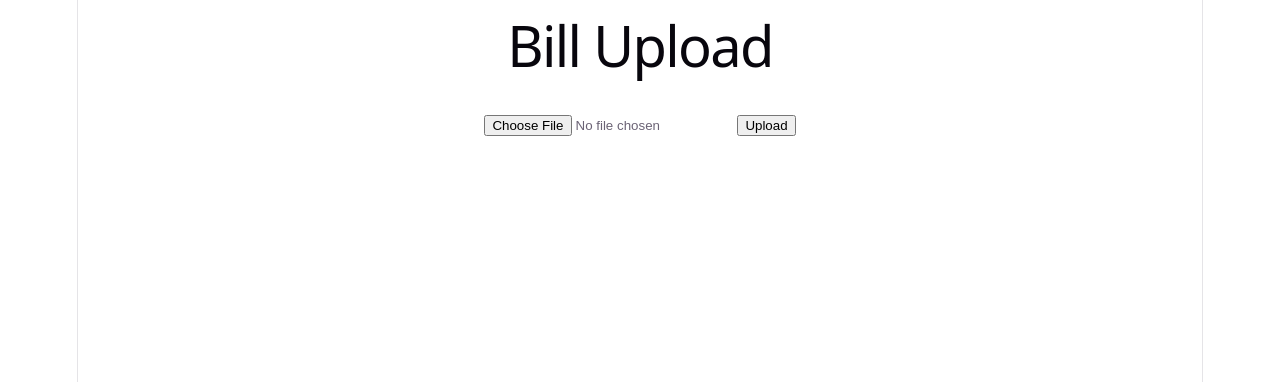
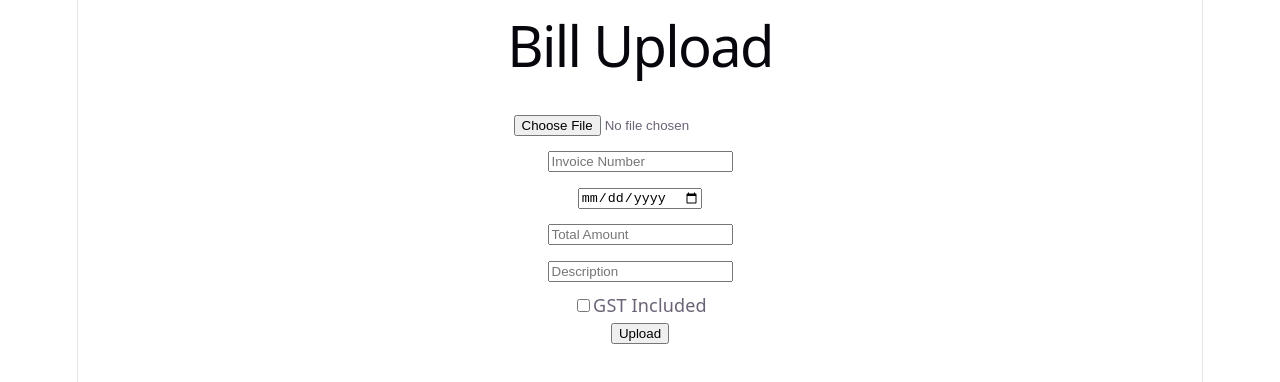
Before and after one commit to Nithin-Karthikeyan/Nithin_Anveshak_DB, a React (Vite) app: page / in a window 1280 px wide. Shown: the top 382 px of the page. Built offline with nearby package versions, Linux system fonts and the light colour scheme.

Commit message:
update fields

```diff
--- a/ImageUpload.jsx
+++ b/ImageUpload.jsx
@@ -1,15 +1,25 @@
 import { useState } from "react";
+
 export default function ImageUpload() {
   const [file, setFile] = useState(null);
   const [preview, setPreview] = useState(null);
   const [uploading, setUploading] = useState(false);
   const [result, setResult] = useState(null);
+
+  // NEW STATES
+  const [invoiceNumber, setInvoiceNumber] = useState("");
+  const [date, setDate] = useState("");
+  const [totalAmount, setTotalAmount] = useState("");
+  const [description, setDescription] = useState("");
+  const [gst, setGst] = useState(false);
+
   const handleFileChange = (e) => {
     const selected = e.target.files[0];
     if (!selected) return;
     setFile(selected);
     setPreview(URL.createObjectURL(selected));
   };
+
   const uploadImage = async () => {
     console.log("Upload clicked");
 
@@ -45,25 +55,35 @@ const uploadImage = async () => {
       console.log("Uploaded:", data);
 
       // Step 2: Send to backend → Notion
-    const notionRes = await fetch("https://anveshak-db.vercel.app/api/create-bill", {
+      const notionRes = await fetch(
+        "https://anveshak-db.vercel.app/api/create-bill",
+        {
           method: "POST",
           headers: {
             "Content-Type": "application/json",
           },
           body: JSON.stringify({
             image_url: data.secure_url,
+            invoice_number: Number(invoiceNumber),
+            date: date,
+            total_amount: Number(totalAmount),
+            description: description,
+            gst: gst,
           }),
-    });
+        }
+      );
 
       const notionData = await notionRes.json();
       console.log("Notion response:", notionData);
 
+      setResult(data);
     } catch (err) {
       console.error("Error:", err);
     }
 
     setUploading(false);
   };
+
   return (
     <div style={{ padding: 20 }}>
       <input type="file" accept="image/*" onChange={handleFileChange} />
@@ -73,6 +93,53 @@ return (
           <img src={preview} alt="preview" width="200" />
         </div>
       )}
+
+      {/* NEW INPUT FIELDS */}
+      <div style={{ marginTop: 10 }}>
+        <input
+          type="number"
+          placeholder="Invoice Number"
+          value={invoiceNumber}
+          onChange={(e) => setInvoiceNumber(e.target.value)}
+        />
+      </div>
+
+      <div style={{ marginTop: 10 }}>
+        <input
+          type="date"
+          value={date}
+          onChange={(e) => setDate(e.target.value)}
+        />
+      </div>
+
+      <div style={{ marginTop: 10 }}>
+        <input
+          type="number"
+          placeholder="Total Amount"
+          value={totalAmount}
+          onChange={(e) => setTotalAmount(e.target.value)}
+        />
+      </div>
+
+      <div style={{ marginTop: 10 }}>
+        <input
+          type="text"
+          placeholder="Description"
+          value={description}
+          onChange={(e) => setDescription(e.target.value)}
+        />
+      </div>
+
+      <div style={{ marginTop: 10 }}>
+        <label>
+          <input
+            type="checkbox"
+            checked={gst}
+            onChange={(e) => setGst(e.target.checked)}
+          />
+          GST Included
+        </label>
+      </div>
 
       <button onClick={uploadImage} disabled={uploading}>
         {uploading ? "Uploading..." : "Upload"}
```
Also changed, not shown: api/create-bill.js (+55 -12 lines). Lines whose indentation alone changed are shown as unchanged.
